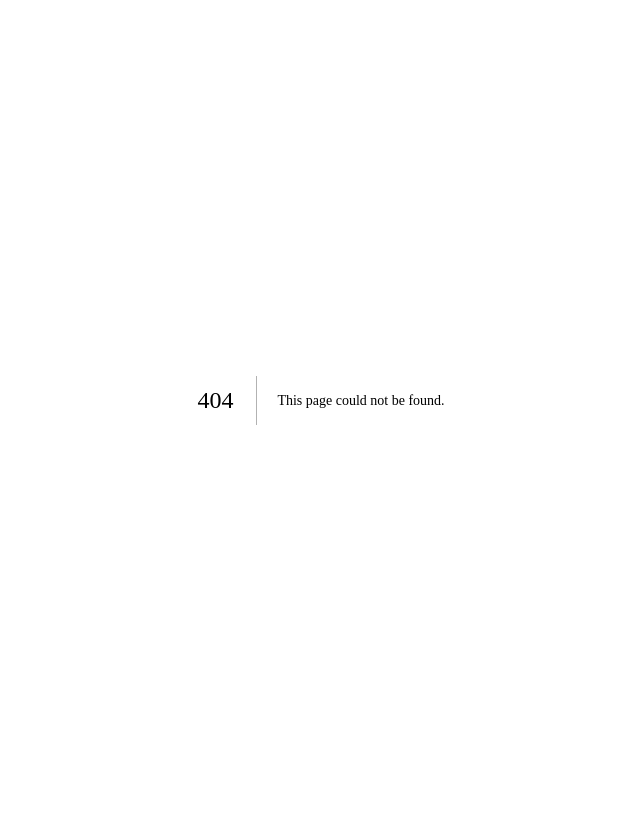
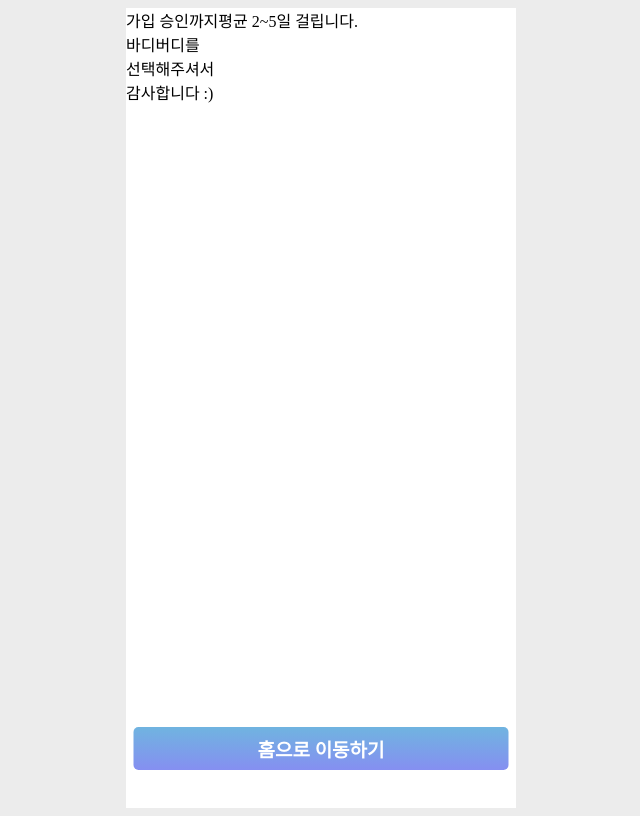
Before and after one commit to ktmihs/bodyBuddy, a Next.js app: page /signUp/trainer/complete in a window 1280 px wide. Before the commit this address had no page. Shown: the whole page, without its empty margins (319-959 px from the left). Built offline with nearby package versions, Linux system fonts and the light colour scheme; a web font is replaced by a local one; what emotion-reset would draw is missing.

Commit message:
design : #9 Add signUp, signIn markup
- add button components
- edit Layout components
- split Components

```diff
--- /dev/null
+++ b/components/common/button.tsx
@@ -0,0 +1,44 @@
+import styled from '@emotion/styled';
+import Link from 'next/link';
+
+const StyledGradientBackground = styled.a`
+  display: flex;
+  position: absolute;
+  width: 375px;
+  height: 43px;
+  bottom: 30px;
+  left: 50%;
+  transform: translateX(-50%);
+  background: linear-gradient(180deg, #70b4e0 0%, #858ff1 100%);
+  border-radius: 5px;
+  cursor: pointer;
+  justify-content: center;
+  align-items: center;
+
+  color: white;
+  font-weight: 700;
+  font-size: 19px;
+`;
+
+type GradientButtonProps = {
+  link: string;
+  buttonTitle: string;
+};
+
+export function GradientButton({ link, buttonTitle }: GradientButtonProps) {
+  return (
+    <Link href={link}>
+      <StyledGradientBackground>
+        <span>{buttonTitle}</span>
+      </StyledGradientBackground>
+    </Link>
+  );
+}
+
+// export function FixedBottomLinkButton({ isValid, link, buttonTitle }) {
+//   return (
+//     <Link href={link}>
+//       <a>{buttonTitle}</a>
+//     </Link>
+//   );
+// }
--- a/components/layout/Layout.tsx
+++ b/components/layout/Layout.tsx
@@ -2,13 +2,21 @@
 import { global } from '../../styles/globals';
 
 import SEO from '@components/layout/SEO';
+import styled from '@emotion/styled';
+
+const StyledLayout = styled.div`
+  width: 390px;
+  margin: 0 auto;
+  background-color: white;
+  height: 100vh;
+`;
 
 export default function Layout({ children }: { children: JSX.Element }) {
   return (
     <>
       <Global styles={global} />
       <SEO />
-      <div>{children}</div>
+      <StyledLayout>{children}</StyledLayout>
     </>
   );
 }
--- /dev/null
+++ b/components/layout/signUp/signUpComplete.tsx
@@ -0,0 +1,37 @@
+import { GradientButton } from '@components/common/button';
+import styled from '@emotion/styled';
+
+import RightSideCircleImg from '/public/assets/signUp/RightSideCircle.svg';
+
+const RightSideCircle = styled.div`
+  width: 500px;
+  height: 675px;
+`;
+
+const SignUpComplete = ({ mainAgent }: { mainAgent: string }) => {
+  return (
+    <div>
+      {mainAgent === 'member' ? (
+        <>
+          <div>바디버디의</div>
+          <div>일원이 되신걸</div>
+          <div>{`축하드려요 :)`}</div>
+        </>
+      ) : (
+        <>
+          <div>
+            <span>가입 승인까지</span>
+            <span>평균 2~5일 걸립니다.</span>
+          </div>
+          <div>바디버디를</div>
+          <div>선택해주셔서</div>
+          <div>{`감사합니다 :)`} </div>
+        </>
+      )}
+      <GradientButton link={'/'} buttonTitle={'홈으로 이동하기'} />
+      <RightSideCircle />
+    </div>
+  );
+};
+
+export default SignUpComplete;
--- /dev/null
+++ b/pages/signUp/trainer/complete.tsx
@@ -0,0 +1,11 @@
+import SignUpComplete from '@components/layout/signUp/signUpComplete';
+
+const Complete = () => {
+  return (
+    <>
+      <SignUpComplete mainAgent={'trainer'} />
+    </>
+  );
+};
+
+export default Complete;
```
Also changed, not shown: components/layout/signUp/stepHeader.tsx (added, +30 -0 lines), pages/index.tsx (+20 -11 lines), pages/onBoarding/index.tsx (added, +28 -0 lines), pages/signIn/index.tsx (added, +9 -0 lines), pages/signUp/index.tsx (added, +17 -0 lines), pages/signUp/member/complete.tsx (added, +11 -0 lines), pages/signUp/member/step1.tsx (added, +15 -0 lines), pages/signUp/trainer/step1.tsx (added, +15 -0 lines).
